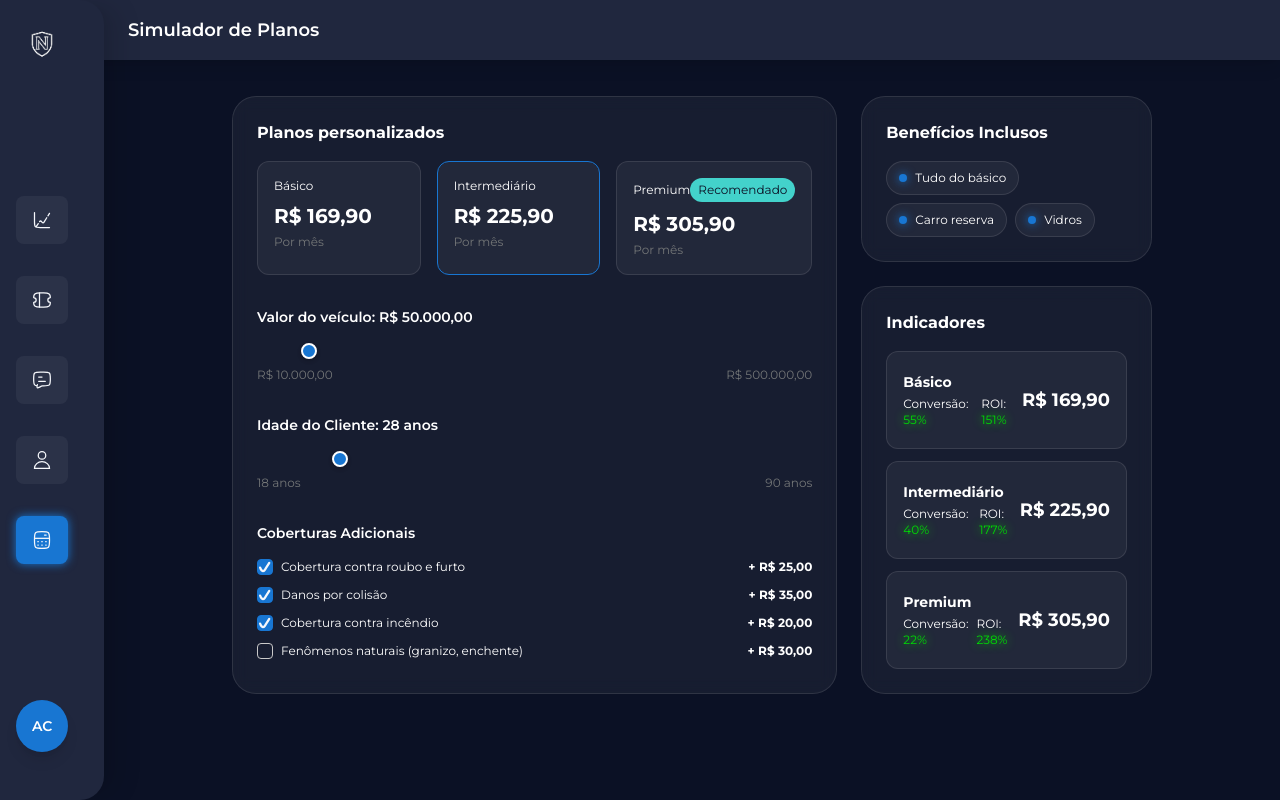
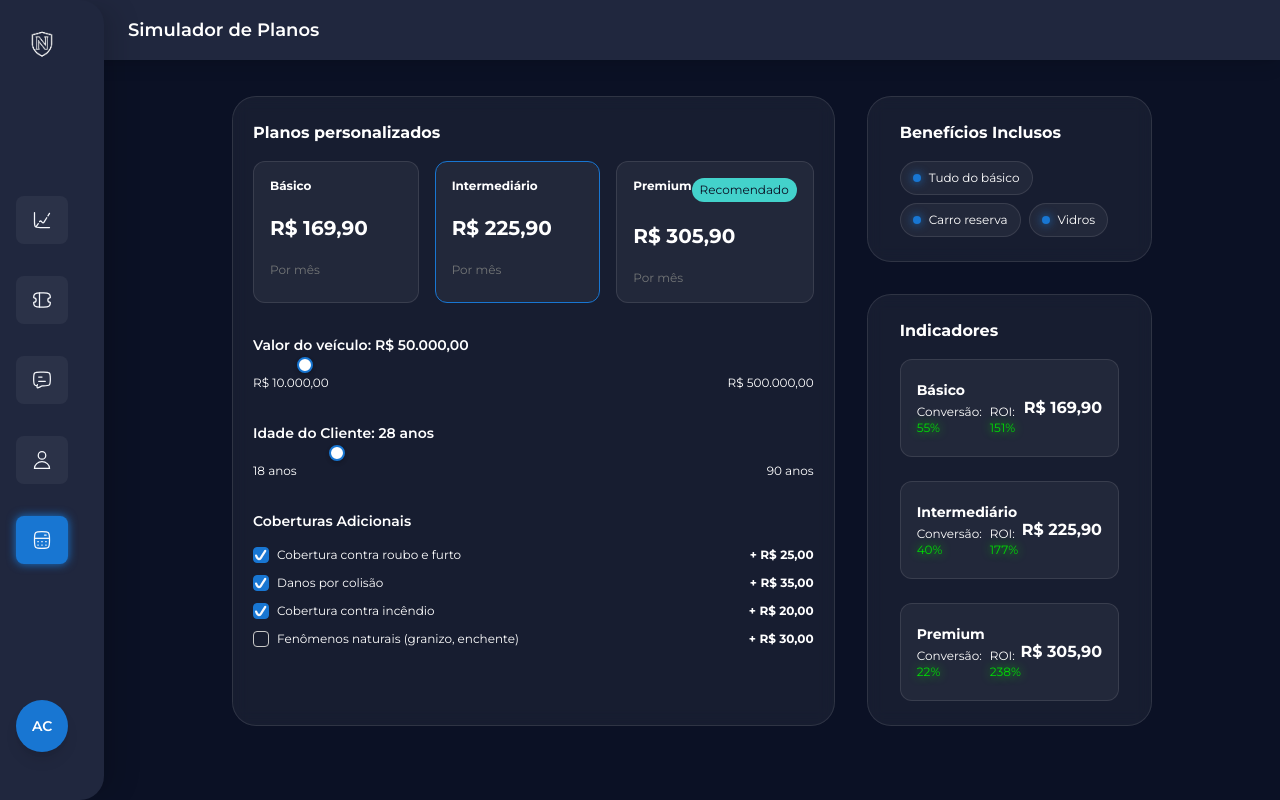
Before and after one commit to jvitoralmeida01/th-loomi, a Next.js app: page /plan-simulator in a window 1280 px wide. Built offline with nearby package versions, Linux system fonts and the light colour scheme.

Commit message:
styling and layout adjustments

```diff
--- a/app/(authenticated)/plan-simulator/_components/ClientAgeSlider.tsx
+++ b/app/(authenticated)/plan-simulator/_components/ClientAgeSlider.tsx
@@ -25,7 +25,7 @@ export default function ClientAgeSlider() {
           Idade do Cliente: {clientAge} anos
         </span>
       </div>
-      <div className="relative">
+      <div className="flex">
         <input
           type="range"
           min={clientAgeRange.min}
@@ -35,11 +35,11 @@ export default function ClientAgeSlider() {
           onChange={handleChange}
           className="w-full h-1 rounded-full appearance-none cursor-pointer slider-age"
           style={{
-            background: `linear-gradient(to right, var(--color-primary) 0%, var(--color-primary) ${percentage}%, var(--color-neutral-400) ${percentage}%, var(--color-neutral-400) 100%)`,
+            background: `linear-gradient(to right, var(--color-primary) 0%, var(--color-primary) ${percentage}%, var(--color-neutral-100) ${percentage}%, var(--color-neutral-100) 100%)`,
           }}
         />
       </div>
-      <div className="flex justify-between text-xs font-montserrat text-neutral-400">
+      <div className="flex justify-between text-xs font-montserrat text-neutral-100">
         <span>{clientAgeRange.min} anos</span>
         <span>{clientAgeRange.max} anos</span>
       </div>
--- a/app/(authenticated)/plan-simulator/_components/PlanCards.tsx
+++ b/app/(authenticated)/plan-simulator/_components/PlanCards.tsx
@@ -30,14 +30,14 @@ export default function PlanCards() {
             key={plan.id}
             type="button"
             onClick={() => handleSelectPlan(plan.id)}
-            className={`flex-1 flex flex-col items-start p-4 rounded-xl border transition-all cursor-pointer ${
+            className={`flex-1 flex flex-col items-start gap-5 p-4 rounded-xl border transition-all cursor-pointer ${
               isSelected
                 ? "border-primary bg-neutral-100/5"
                 : "border-glass-edge bg-neutral-100/5 hover:bg-neutral-100/0"
             }`}
           >
-            <div className="flex items-center justify-between w-full mb-2">
-              <span className="text-xs font-montserrat text-neutral-100">
+            <div className="flex items-start justify-between w-full">
+              <span className="text-xs font-montserrat font-bold text-neutral-100">
                 {plan.name}
               </span>
               {plan.recommended && (
@@ -49,7 +49,7 @@ export default function PlanCards() {
             <span className="text-xl font-montserrat font-bold text-neutral-100">
               {formatCurrency(calculatedPrice)}
             </span>
-            <span className="text-xs font-montserrat text-neutral-400 mt-1">
+            <span className="text-xs font-montserrat text-neutral-400">
               Por mês
             </span>
           </button>
--- a/app/(authenticated)/plan-simulator/_components/PlanIndicators.tsx
+++ b/app/(authenticated)/plan-simulator/_components/PlanIndicators.tsx
@@ -20,7 +20,7 @@ export default function PlanIndicators() {
       <h3 className="text-md font-montserrat font-bold text-neutral-100">
         Indicadores
       </h3>
-      <div className="flex flex-col gap-3">
+      <div className="flex flex-col gap-6">
         {plans.map((plan) => {
           const calculatedPrice = calculatePlanPrice(
             plan.basePrice,
@@ -69,7 +69,7 @@ export default function PlanIndicators() {
                   </span>
                 </div>
               </div>
-              <span className="text-lg font-montserrat font-bold text-neutral-100">
+              <span className="text-md font-montserrat font-bold text-neutral-100">
                 {formatCurrency(calculatedPrice)}
               </span>
             </div>
--- a/app/(authenticated)/plan-simulator/_components/VehicleValueSlider.tsx
+++ b/app/(authenticated)/plan-simulator/_components/VehicleValueSlider.tsx
@@ -27,7 +27,7 @@ export default function VehicleValueSlider() {
           Valor do veículo: {formatCurrency(vehicleValue)}
         </span>
       </div>
-      <div className="relative">
+      <div className="flex">
         <input
           type="range"
           min={vehicleValueRange.min}
@@ -35,13 +35,13 @@ export default function VehicleValueSlider() {
           step={vehicleValueRange.step}
           value={vehicleValue}
           onChange={handleChange}
-          className="w-full h-1 rounded-full appearance-none cursor-pointer slider-vehicle"
+          className="w-full h-1 rounded-full appearance-none cursor-pointer"
           style={{
-            background: `linear-gradient(to right, var(--color-primary) 0%, var(--color-primary) ${percentage}%, var(--color-neutral-400) ${percentage}%, var(--color-neutral-400) 100%)`,
+            background: `linear-gradient(to right, var(--color-primary) 0%, var(--color-primary) ${percentage}%, var(--color-neutral-100) ${percentage}%, var(--color-neutral-100) 100%)`,
           }}
         />
       </div>
-      <div className="flex justify-between text-xs font-montserrat text-neutral-400">
+      <div className="flex justify-between text-xs font-montserrat text-neutral-100">
         <span>{formatCurrency(vehicleValueRange.min)}</span>
         <span>{formatCurrency(vehicleValueRange.max)}</span>
       </div>
--- a/app/(authenticated)/plan-simulator/page.tsx
+++ b/app/(authenticated)/plan-simulator/page.tsx
@@ -9,8 +9,8 @@ import PlanIndicators from "./_components/PlanIndicators";
 export default function PlanSimulatorPage() {
   return (
     <div className="py-8 px-32 max-w-full">
-      <div className="grid grid-cols-1 lg:grid-cols-3 gap-6">
-        <Card className="lg:col-span-2 p-6">
+      <div className="grid grid-cols-1 lg:grid-cols-3 gap-8">
+        <Card className="lg:col-span-2 py-6 px-5">
           <div className="flex flex-col gap-8">
             <div className="flex flex-col gap-4">
               <h2 className="text-md font-montserrat font-bold text-neutral-100">
@@ -23,16 +23,18 @@ export default function PlanSimulatorPage() {
 
             <ClientAgeSlider />
 
-            <AdditionalCoverages />
+            <div className="mb-4">
+              <AdditionalCoverages />
+            </div>
           </div>
         </Card>
 
-        <div className="flex flex-col gap-6">
-          <Card className="p-6">
+        <div className="flex flex-col gap-8">
+          <Card className="py-6 px-8">
             <IncludedBenefits />
           </Card>
 
-          <Card className="p-6">
+          <Card className="py-6 px-8">
             <PlanIndicators />
           </Card>
         </div>
--- a/app/globals.css
+++ b/app/globals.css
@@ -108,23 +108,15 @@ body {
 }
 
 /* Slider Styles */
-input[type="range"] {
-  -webkit-appearance: none;
-  appearance: none;
-  height: 4px;
-  border-radius: 4px;
-  outline: none;
-}
-
 input[type="range"]::-webkit-slider-thumb {
   -webkit-appearance: none;
   appearance: none;
   width: 16px;
   height: 16px;
   border-radius: 50%;
-  background: var(--primary);
+  background: var(--neutral-100);
   cursor: pointer;
-  border: 2px solid var(--neutral-100);
+  border: 2px solid var(--primary);
   box-shadow: 0 2px 4px rgba(0, 0, 0, 0.2);
   transition: transform 0.15s ease;
 }
@@ -137,9 +129,9 @@ input[type="range"]::-moz-range-thumb {
   width: 16px;
   height: 16px;
   border-radius: 50%;
-  background: var(--primary);
+  background: var(--neutral-100);
   cursor: pointer;
-  border: 2px solid var(--neutral-100);
+  border: 2px solid var(--primary);
   box-shadow: 0 2px 4px rgba(0, 0, 0, 0.2);
   transition: transform 0.15s ease;
 }
```
